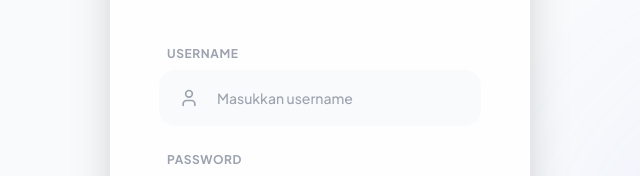
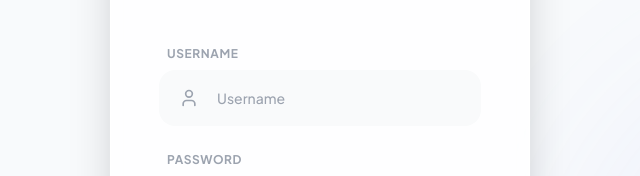
Before and after one commit to metropoliz00/Arsip-Digital, a React (Vite) app: page / in a window 1280 px wide. Shown: the part 332-508 px from the top of the page, without its empty margins (320-960 px from the left). Built offline with nearby package versions, Linux system fonts and the light colour scheme.

Commit message:
feat(auth): Simplify login input placeholders
Update login form placeholders for username to be more concise and user-friendly.

```diff
--- a/App.tsx
+++ b/App.tsx
@@ -238,7 +238,7 @@ const App: React.FC = () => {
                   className="w-full pl-14 pr-5 py-4 bg-gray-50 border-2 border-transparent rounded-2xl focus:bg-white focus:border-brand-500 outline-none transition-all text-sm font-medium text-gray-700"
                   value={usernameInput}
                   onChange={e => setUsernameInput(e.target.value)}
-                  placeholder="Masukkan username"
+                  placeholder="Username"
                 />
               </div>
             </div>
```
